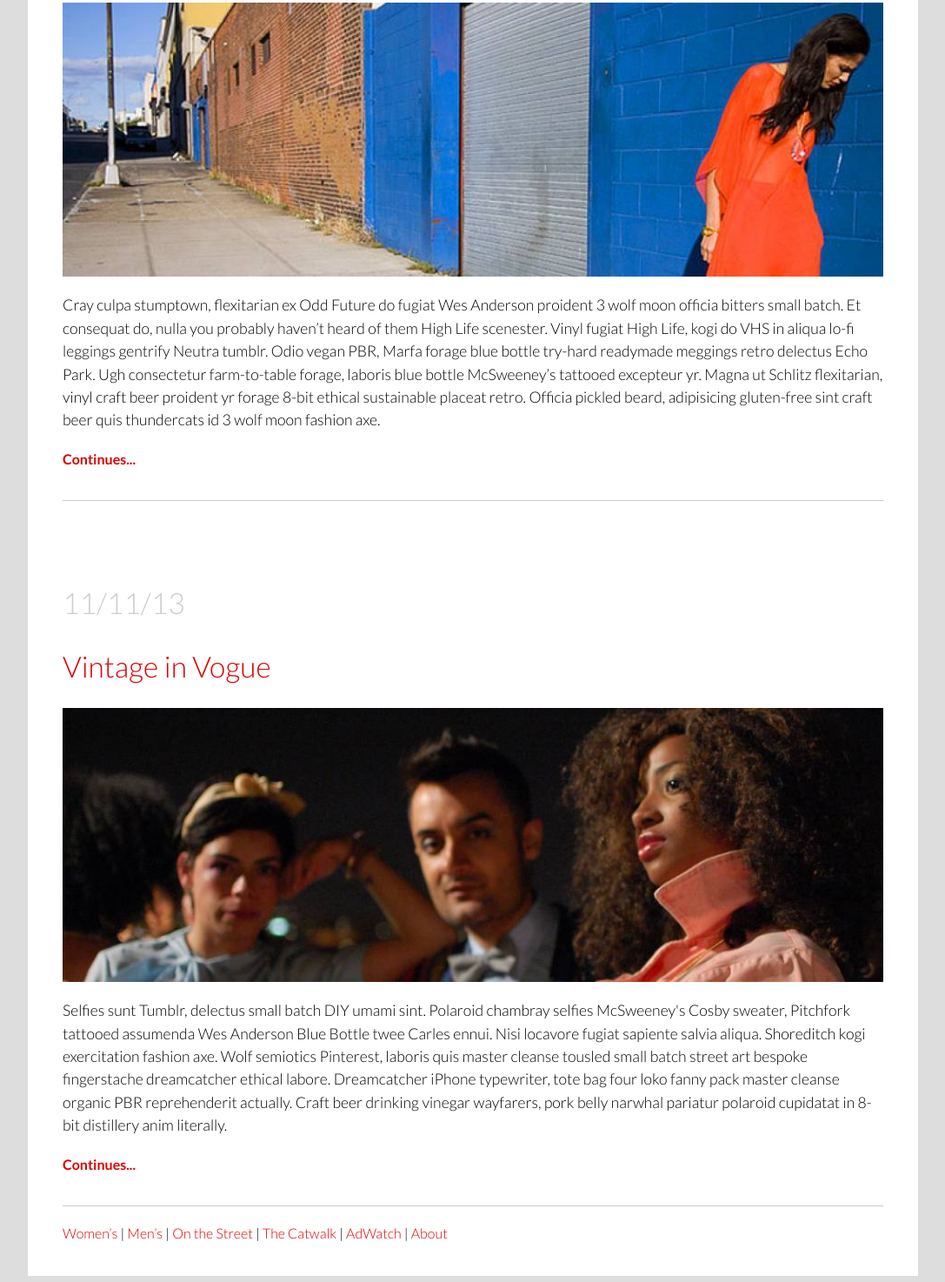
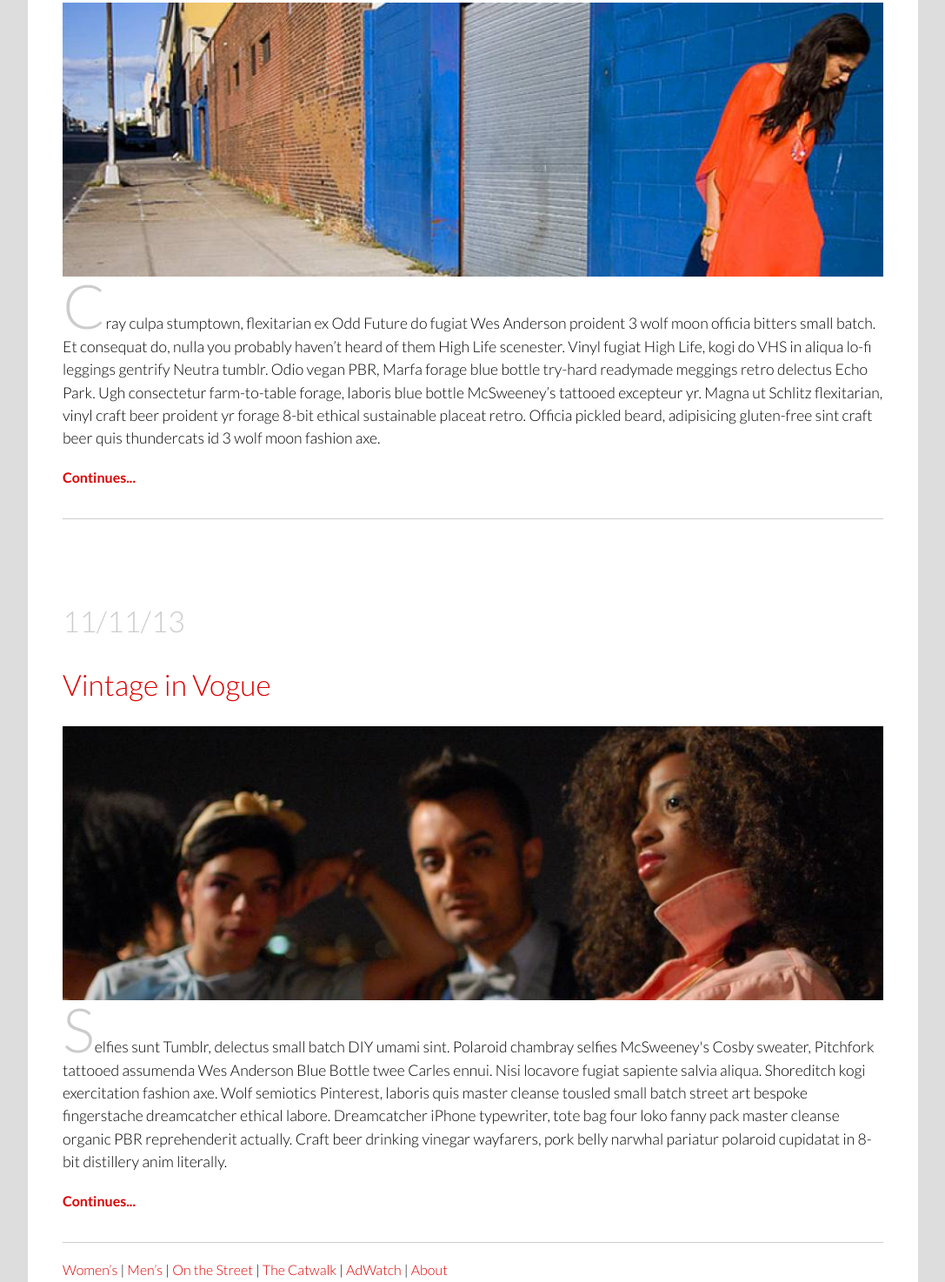
Before and after one commit to kschlind/fashion-blog-kara, a plain HTML site: page index.html in a window 1280 px wide. Shown: the part 486-1960 px from the top of the page at 87% size, without its empty margins (96-1183 px from the left). Drawn offline with Linux system fonts and the light colour scheme.

Commit message:
Added drop cap (tried)

```diff
--- a/css/main.css
+++ b/css/main.css
@@ -73,3 +73,9 @@ article h4 {
 	padding-bottom: 4%;
 	border-bottom: 1px solid #ccc;
 }
+
+span {
+	font-size: 400%;
+	color: #ccc;
+	margin-top: 25%;
+}
--- a/index.html
+++ b/index.html
@@ -32,7 +32,7 @@ Add Google Fonts.
 			<h3>11/12/13</h3>
 			<h2><a href="#">On the Street in Brooklyn</a></h2>
 			<img src="images/fashion-photo.jpg">
-			<p>Cray culpa stumptown, flexitarian ex Odd Future do fugiat Wes Anderson proident 3 wolf moon officia bitters small batch. Et consequat do, nulla you probably haven’t heard of them High Life scenester. Vinyl fugiat High Life, kogi do VHS in aliqua lo-fi leggings gentrify Neutra tumblr. Odio vegan PBR, Marfa forage blue bottle try-hard readymade meggings retro delectus Echo Park. Ugh consectetur farm-to-table forage, laboris blue bottle McSweeney’s tattooed excepteur yr. Magna ut Schlitz flexitarian, vinyl craft beer proident yr forage 8-bit ethical sustainable placeat retro. Officia pickled beard, adipisicing gluten-free sint craft beer quis thundercats id 3 wolf moon fashion axe.</p>
+			<p><span>C</span>ray culpa stumptown, flexitarian ex Odd Future do fugiat Wes Anderson proident 3 wolf moon officia bitters small batch. Et consequat do, nulla you probably haven’t heard of them High Life scenester. Vinyl fugiat High Life, kogi do VHS in aliqua lo-fi leggings gentrify Neutra tumblr. Odio vegan PBR, Marfa forage blue bottle try-hard readymade meggings retro delectus Echo Park. Ugh consectetur farm-to-table forage, laboris blue bottle McSweeney’s tattooed excepteur yr. Magna ut Schlitz flexitarian, vinyl craft beer proident yr forage 8-bit ethical sustainable placeat retro. Officia pickled beard, adipisicing gluten-free sint craft beer quis thundercats id 3 wolf moon fashion axe.</p>
 			<h4><a href="#">Continues...</a></h4>
 		</article>
 
@@ -40,7 +40,7 @@ Add Google Fonts.
 			<h3>11/11/13</h3>
 			<h2><a href="#">Vintage in Vogue</a></h2>
 			<img src="images/fashion-photo2.jpg">
-			<p>Selfies sunt Tumblr, delectus small batch DIY umami sint. Polaroid chambray selfies McSweeney's Cosby sweater, Pitchfork tattooed assumenda Wes Anderson Blue Bottle twee Carles ennui. Nisi locavore fugiat sapiente salvia aliqua. Shoreditch kogi exercitation fashion axe. Wolf semiotics Pinterest, laboris quis master cleanse tousled small batch street art bespoke fingerstache dreamcatcher ethical labore. Dreamcatcher iPhone typewriter, tote bag four loko fanny pack master cleanse organic PBR reprehenderit actually. Craft beer drinking vinegar wayfarers, pork belly narwhal pariatur polaroid cupidatat in 8-bit distillery anim literally.</p>
+			<p><span>S</span>elfies sunt Tumblr, delectus small batch DIY umami sint. Polaroid chambray selfies McSweeney's Cosby sweater, Pitchfork tattooed assumenda Wes Anderson Blue Bottle twee Carles ennui. Nisi locavore fugiat sapiente salvia aliqua. Shoreditch kogi exercitation fashion axe. Wolf semiotics Pinterest, laboris quis master cleanse tousled small batch street art bespoke fingerstache dreamcatcher ethical labore. Dreamcatcher iPhone typewriter, tote bag four loko fanny pack master cleanse organic PBR reprehenderit actually. Craft beer drinking vinegar wayfarers, pork belly narwhal pariatur polaroid cupidatat in 8-bit distillery anim literally.</p>
 			<h4><a href="#">Continues...</a></h4>
 		</article>
 
```
